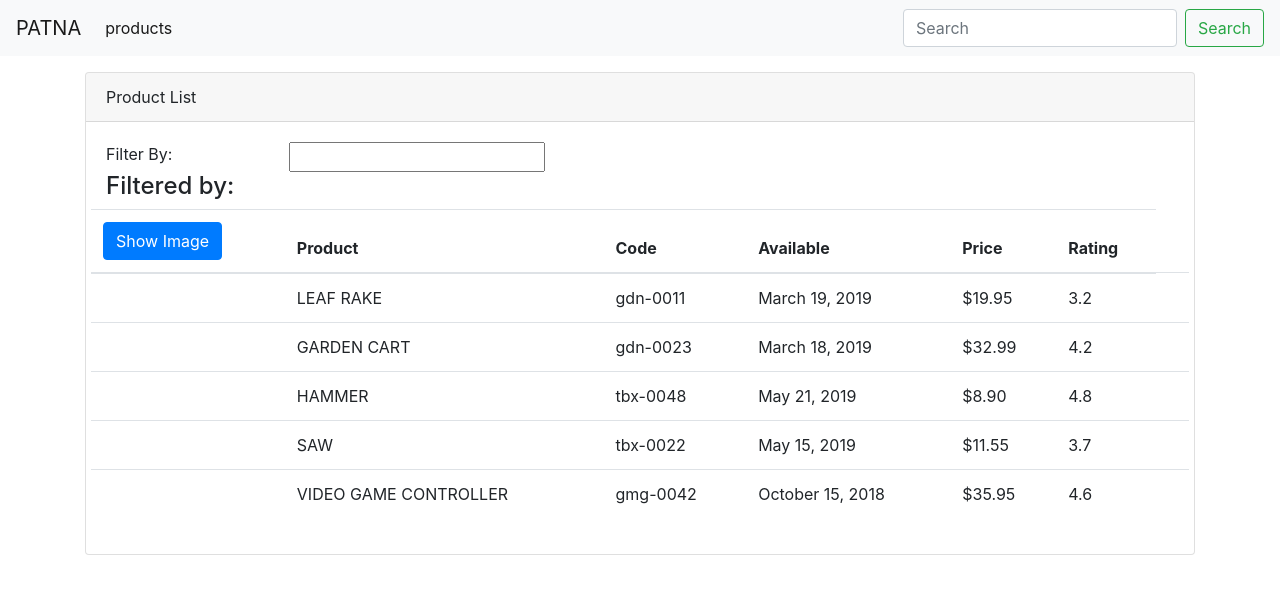
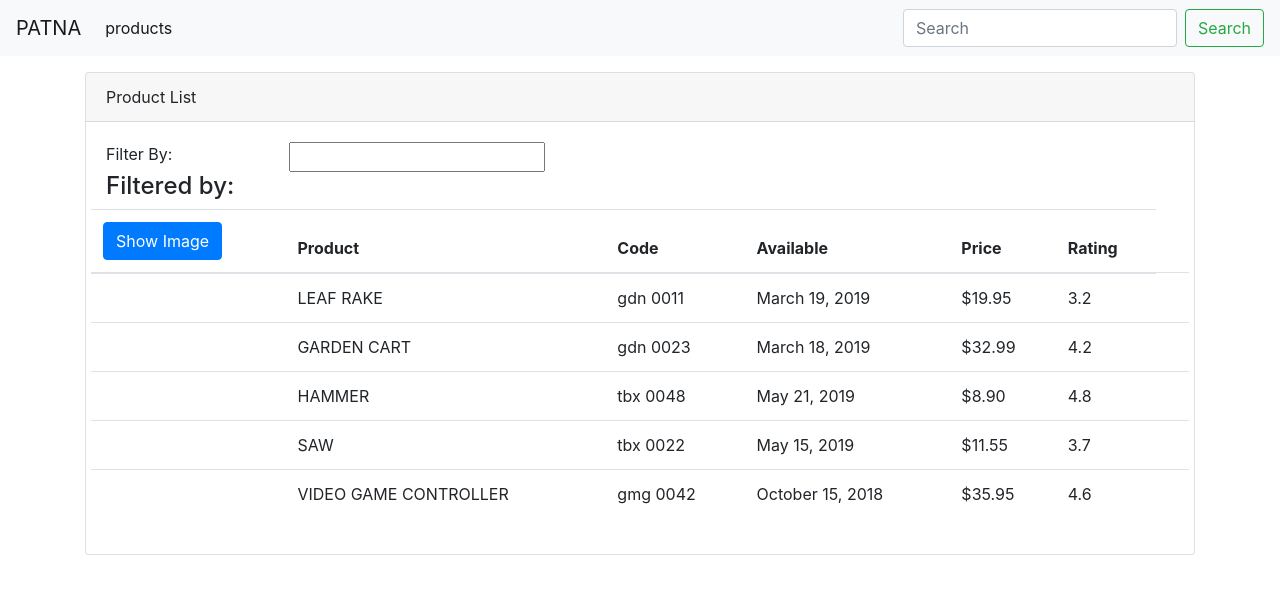
Before and after one commit to shady-abdelhamid/ng-patna, an Angular app: page /products in a window 1280 px wide. Shown: the top 594 px of the page. Built offline with nearby package versions, Linux system fonts and the light colour scheme.

Commit message:
Add convert to spaces pipe
1. use shared module for resuability.

```diff
--- a/src/app/products/product-list/product-list.component.html
+++ b/src/app/products/product-list/product-list.component.html
@@ -48,7 +48,7 @@
               />
             </td>
             <td>{{ product.productName | uppercase }}</td>
-            <td>{{ product.productCode | lowercase }}</td>
+            <td>{{ product.productCode | lowercase | convertToSpaces: '-' }}</td>
             <td>{{ product.releaseDate }}</td>
             <td>{{ product.price | currency | lowercase}}</td>
             <td>{{ product.rating }}</td>
--- a/src/app/products/products.module.ts
+++ b/src/app/products/products.module.ts
@@ -1,6 +1,7 @@
 import { NgModule } from '@angular/core';
-import { CommonModule } from '@angular/common';
 import { FormsModule } from "@angular/forms";
+
+import { SharedModule } from "../shared/shared.module";
 
 import { ProductsRoutingModule } from './products-routing.module';
 import { ProductListComponent } from './product-list/product-list.component';
@@ -9,7 +10,7 @@
 @NgModule({
   declarations: [ProductListComponent],
   imports: [
-    CommonModule,
+    SharedModule,
     FormsModule,
     ProductsRoutingModule,
   ]
--- /dev/null
+++ b/src/app/shared/convert-to-spaces.pipe.ts
@@ -0,0 +1,12 @@
+import { Pipe, PipeTransform } from '@angular/core';
+
+/** Converts any given character to whitespace */
+@Pipe({
+  name: 'convertToSpaces',
+})
+export class ConvertToSpacesPipe implements PipeTransform {
+
+  transform(value: string, character: string): string {
+    return value.replace(character, ' ');
+  }
+}
```
Also changed, not shown: src/app/shared/shared.module.ts (added, +19 -0 lines).
